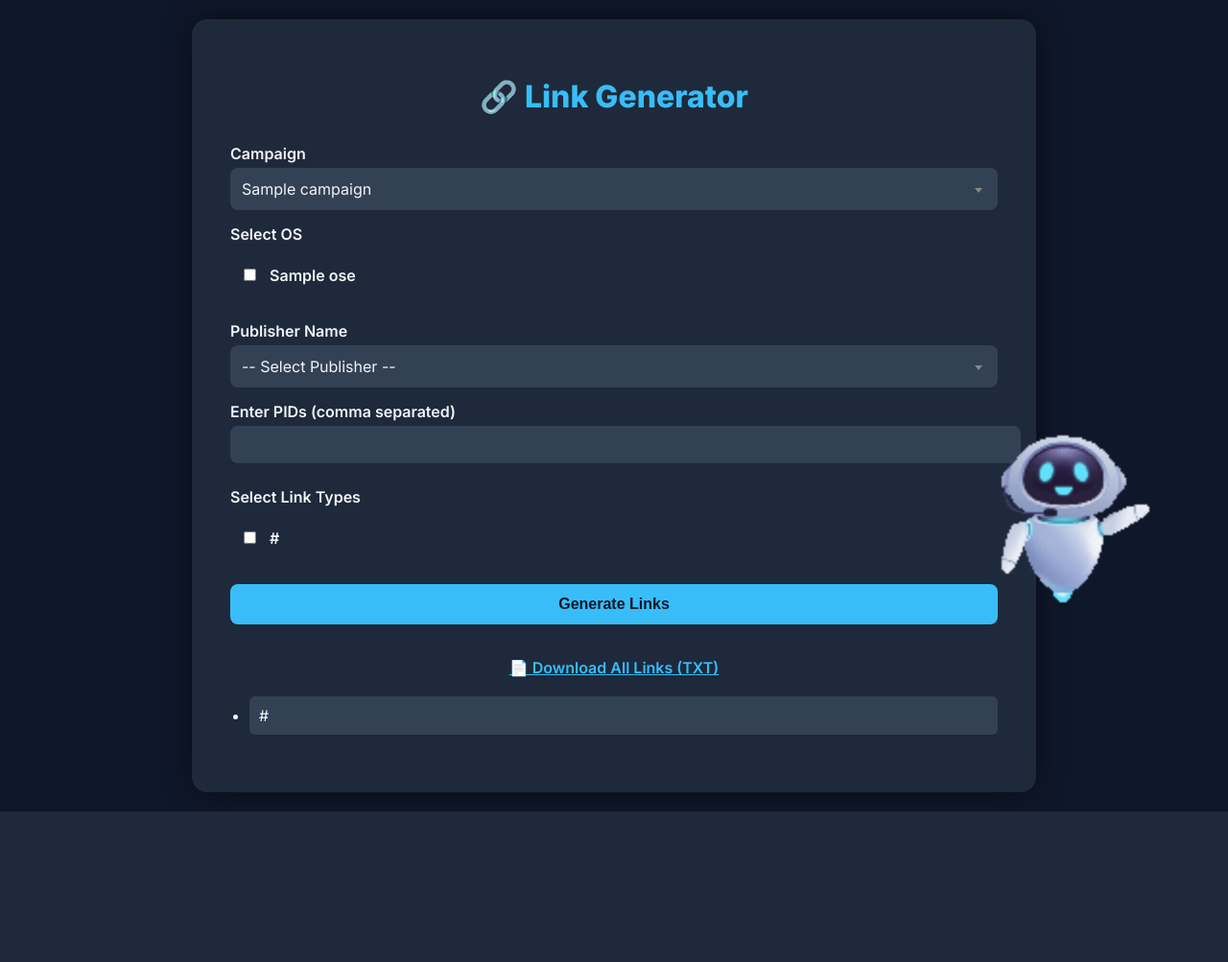
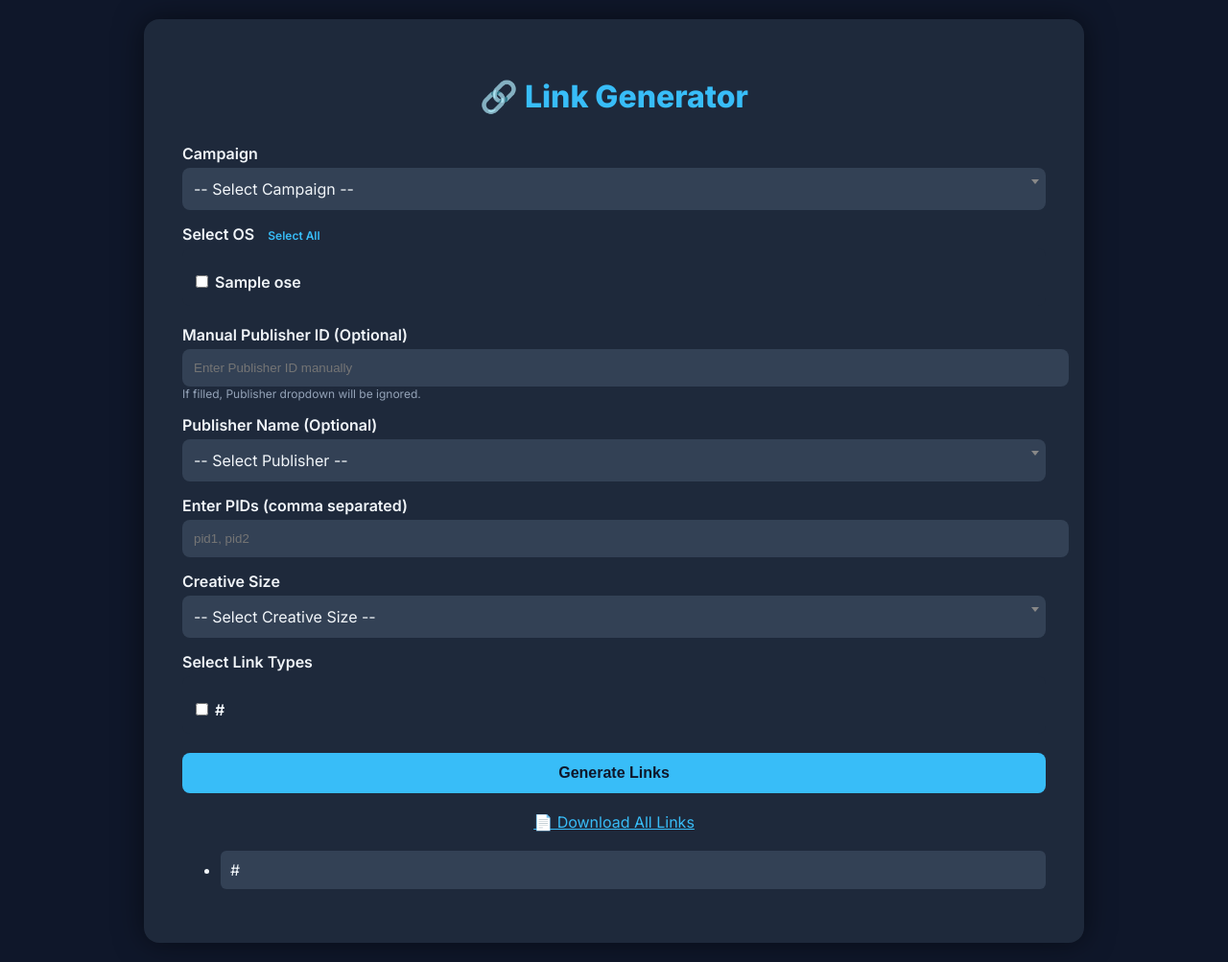
Before and after one commit to kashishtrivedi-lab/Link-Generator, a Flask app: template templates/index.html in a window 1280 px wide. Shown: the part 90-1093 px from the top of the page at 96% size. Before the commit the page ends 936 px from the top, so only its background shows below. Run offline with Flask 3, Linux system fonts and the light colour scheme; the template is opened without the code that fills it: most values are stand-ins (such as "Sample title", 1, 10 or a date in 2020); some libraries are stand-ins or nearby versions.

Commit message:
update in  app.py

```diff
--- a/app.py
+++ b/app.py
@@ -1,4 +1,4 @@
-from flask import Flask, request, render_template
+from flask import Flask, request, render_template, jsonify
 import pandas as pd
 import random
 import os
@@ -10,6 +10,7 @@ app = Flask(__name__)
 # ================== GOOGLE SHEETS ==================
 CAMPAIGN_SHEET_CSV = "https://docs.google.com/spreadsheets/d/1271IFIvoL7AwwiSIxJrf3VJ4fLUtjp6LA_r3MXt2HEA/export?format=csv&gid=0"
 PUBLISHER_SHEET_CSV = "https://docs.google.com/spreadsheets/d/1va85AhpQeTR9BxFVNjRONyUuBo-RoFjS3CK04MFHHBk/export?format=csv"
+CREATIVE_SHEET_CSV = "https://docs.google.com/spreadsheets/d/1UANNPfgWrVwtoQCnMTZUBSn05jD79gj8n4bCJuAWZfs/export?format=csv&gid=0"
 
 STATS_FILE = "link_stats.csv"
 LINK_TYPES = ["CTA", "VTA", "CTV", "Onelink CTA", "Onelink vta"]
@@ -19,14 +20,13 @@ if not os.path.exists(STATS_FILE):
     with open(STATS_FILE, "w") as f:
         f.write("date,campaign,link_type,pid_count,links_generated\n")
 
-# ================== HELPERS ==================
+# ================== LOADERS ==================
 def load_campaign_data():
     df = pd.read_csv(CAMPAIGN_SHEET_CSV)
     df.columns = df.columns.str.strip()
     df = df.applymap(lambda v: v.strip() if isinstance(v, str) else v)
     df.fillna("", inplace=True)
     return df
-
 
 def load_publishers():
     df = pd.read_csv(PUBLISHER_SHEET_CSV)
@@ -35,7 +35,14 @@ def load_publishers():
     df["Publisher_ID"] = df["Publisher_ID"].astype(str).str.strip()
     return dict(zip(df["Pub name"], df["Publisher_ID"]))
 
+def load_creatives():
+    df = pd.read_csv(CREATIVE_SHEET_CSV)
+    df.columns = df.columns.str.strip()
+    df["Campaign"] = df["Campaign"].astype(str).str.strip().str.lower()
+    df.fillna("", inplace=True)
+    return df
 
+# ================== HELPERS ==================
 def log_link_stats(campaign, link_type, pid_count, links_generated):
     date_str = datetime.now().strftime("%Y-%m-%d")
     df = pd.read_csv(STATS_FILE) if os.path.exists(STATS_FILE) else pd.DataFrame(
@@ -62,7 +69,6 @@ def log_link_stats(campaign, link_type, pid_count, links_generated):
 
     df.to_csv(STATS_FILE, index=False)
 
-
 def apply_publisher_macros(link, publisher_id, publisher_macros):
     if not link or not publisher_id or not publisher_macros:
         return link
@@ -80,7 +86,6 @@ def apply_publisher_macros(link, publisher_id, publisher_macros):
             link = f"{link}{sep}{macro}={publisher_id}"
 
     return link
-
 
 def apply_campaign_logic(link, campaign, pid, kraken_used, key):
     cname = campaign.lower().replace(" ", "")
@@ -114,39 +119,59 @@ def apply_campaign_logic(link, campaign, pid, kraken_used, key):
 
     return link
 
-# ================== ROUTE ==================
+# ================== ROUTES ==================
 @app.route("/", methods=["GET", "POST"])
 def index():
     df = load_campaign_data()
     publishers_map = load_publishers()
+    creative_df = load_creatives()
 
-    campaigns = df["Campaign"].unique()
-    oses = df["os"].unique()
+    creative_columns = [c for c in creative_df.columns if c.lower() != "campaign"]
+
+    campaigns = sorted(df["Campaign"].unique())
+    oses = sorted(df["os"].unique())
     final_links = []
 
     if request.method == "POST":
         campaign = request.form["campaign"].strip()
+        campaign_key = campaign.lower()
+
         os_vals = request.form.getlist("os")
         pid_inputs = [p.strip() for p in request.form["pid"].split(",") if p.strip()]
         selected_link_types = request.form.getlist("link_type")
 
-        publisher_name = request.form.get("publisher", "")
-        publisher_id = publishers_map.get(publisher_name, "")
+        # ===== PUBLISHER LOGIC (NEW) =====
+        publisher_name = request.form.get("publisher", "").strip()
+        manual_publisher_id = request.form.get("manual_publisher_id", "").strip()
 
-        if publisher_name and not publisher_id:
-            final_links.append("Invalid Publisher selected")
+        if manual_publisher_id:
+            publisher_id = manual_publisher_id
+        else:
+            publisher_id = publishers_map.get(publisher_name, "")
 
         rows = df[(df["Campaign"] == campaign) & (df["os"].isin(os_vals))]
         generated = set()
         kraken_used = set()
 
-        # ---------- SPECIAL LINKS ----------
+        # ===== CREATIVE LOOKUP =====
+        creative_column = request.form.get("creative_size")
+        creative_value = ""
+
+        if creative_column:
+            match = creative_df[creative_df["Campaign"] == campaign_key]
+            if not match.empty:
+                val = str(match.iloc[0].get(creative_column, "")).strip()
+                if val and val != "0":
+                    creative_value = val
+
+        # ===== SPECIAL LINKS =====
         for lt in ["Onelink CTA", "Onelink vta", "CTV"]:
             if lt not in selected_link_types:
                 continue
 
             base_link = ""
             row_ref = None
+
             for _, r in rows.iterrows():
                 if r.get(lt):
                     base_link = r.get(lt).strip()
@@ -159,7 +184,7 @@ def index():
             macros = row_ref.get("Publisher name", "")
 
             for pid in pid_inputs:
-                key = ("CTV", pid) if lt == "CTV" and campaign.lower() != "moneyman" else (lt, pid)
+                key = (lt, pid)
                 if key in generated:
                     continue
 
@@ -167,15 +192,18 @@ def index():
                 link = apply_publisher_macros(link, publisher_id, macros)
                 link = apply_campaign_logic(link, campaign, pid, kraken_used, key)
 
+                if creative_value:
+                    if "af_ad=" in link:
+                        link = re.sub(r'af_ad=[^&]*', f'af_ad={creative_value}', link)
+                    else:
+                        link += f"&af_ad={creative_value}"
+
                 final_links.append(f"{lt} (PID: {pid}): {link}")
                 generated.add(key)
 
             log_link_stats(campaign, lt, len(pid_inputs), len(pid_inputs))
 
-        if campaign.lower() != "moneyman":
-            selected_link_types = [lt for lt in selected_link_types if lt != "CTV"]
-
-        # ---------- NORMAL LINKS ----------
+        # ===== NORMAL LINKS =====
         for _, row in rows.iterrows():
             os_val = row.get("os", "")
             macros = row.get("Publisher name", "")
@@ -185,7 +213,6 @@ def index():
                 if not base_link:
                     continue
 
-                count = 0
                 for pid in pid_inputs:
                     key = (lt, os_val, pid)
                     if key in generated:
@@ -195,12 +222,14 @@ def index():
                     link = apply_publisher_macros(link, publisher_id, macros)
                     link = apply_campaign_logic(link, campaign, pid, kraken_used, key)
 
+                    if creative_value:
+                        if "af_ad=" in link:
+                            link = re.sub(r'af_ad=[^&]*', f'af_ad={creative_value}', link)
+                        else:
+                            link += f"&af_ad={creative_value}"
+
                     final_links.append(f"{lt} (OS: {os_val}, PID: {pid}): {link}")
                     generated.add(key)
-                    count += 1
-
-                if count:
-                    log_link_stats(campaign, lt, len(pid_inputs), count)
 
     return render_template(
         "index.html",
@@ -208,9 +237,27 @@ def index():
         oses=oses,
         link_types=LINK_TYPES,
         publishers=publishers_map.keys(),
+        creative_columns=creative_columns,
         final_links=final_links
     )
 
+# ================== CREATIVE PREVIEW API ==================
+@app.route("/get_creative_value")
+def get_creative_value():
+    campaign = request.args.get("campaign", "").strip().lower()
+    creative_column = request.args.get("creative_column", "").strip()
+
+    creative_df = load_creatives()
+    value = ""
+
+    if campaign and creative_column:
+        match = creative_df[creative_df["Campaign"] == campaign]
+        if not match.empty:
+            val = str(match.iloc[0].get(creative_column, "")).strip()
+            if val and val != "0":
+                value = val
+
+    return jsonify({"creative_value": value})
 
 if __name__ == "__main__":
-    app.run(debug=False)
+    app.run(debug=True)
--- a/templates/index.html
+++ b/templates/index.html
@@ -4,6 +4,7 @@
     <meta charset="UTF-8" />
     <meta name="viewport" content="width=device-width, initial-scale=1.0"/>
     <title>Link Generator</title>
+
     <link href="https://fonts.googleapis.com/css2?family=Inter:wght@400;600;800&display=swap" rel="stylesheet"/>
     <link href="https://cdn.jsdelivr.net/npm/select2@4.1.0-rc.0/dist/css/select2.min.css" rel="stylesheet"/>
 
@@ -15,180 +16,114 @@
             background-color: #0f172a;
             color: #f1f5f9;
         }
-
         .header {
             display: flex;
             justify-content: space-between;
             align-items: center;
             padding: 20px 40px;
-            background-color: #0f172a;
         }
-
         .logo {
             height: 50px;
         }
-
         .container {
-            max-width: 800px;
+            max-width: 900px;
             margin: 20px auto;
             background-color: #1e293b;
             padding: 40px;
             border-radius: 16px;
             box-shadow: 0 0 30px rgba(0,0,0,0.5);
-            position: relative;
         }
-
         h1 {
             text-align: center;
             font-weight: 800;
             color: #38bdf8;
             margin-bottom: 30px;
         }
-
         label {
             font-weight: 600;
             display: block;
             margin: 15px 0 5px;
         }
-
-        input[type="text"],
-        select {
+        select, input[type="text"] {
             width: 100%;
             padding: 12px;
             border: none;
             border-radius: 8px;
-            margin-bottom: 10px;
             background-color: #334155;
             color: #f1f5f9;
         }
-
         .select2-container .select2-selection--single {
-            background-color: #334155;
-            color: #f1f5f9;
+            background-color: #334155 !important;
             border: none;
             height: 44px;
             border-radius: 8px;
         }
-
-        .select2-container--default .select2-selection--single .select2-selection__rendered {
-            color: #f1f5f9;
-            line-height: 44px;
-            padding-left: 12px;
+        .select2-selection__rendered {
+            color: #f1f5f9 !important;
+            line-height: 44px !important;
+            padding-left: 12px !important;
         }
-
-        .select2-container--default .select2-selection--single .select2-selection__arrow {
-            height: 44px;
-            right: 10px;
-        }
-
-        input[type="checkbox"] {
-            margin-right: 10px;
-        }
-
         .checkbox-group {
             background-color: #1e293b;
             padding: 10px;
             border-radius: 8px;
             margin-bottom: 20px;
         }
-
-        .checkbox-group label {
-            display: block;
-            margin: 8px 0;
-        }
-
         input[type="submit"] {
             background-color: #38bdf8;
             border: none;
             color: #0f172a;
-            padding: 12px 24px;
+            padding: 12px;
             border-radius: 8px;
             cursor: pointer;
             font-weight: 600;
             font-size: 16px;
             width: 100%;
-            margin-bottom: 20px;
         }
-
+        .info-text {
+            font-size: 12px;
+            color: #94a3b8;
+            margin-bottom: 10px;
+        }
+        .creative-preview {
+            background-color: #0f172a;
+            padding: 10px;
+            border-radius: 6px;
+            margin-top: 5px;
+            font-size: 12px;
+            display: none;
+            border-left: 3px solid #38bdf8;
+        }
+        .creative-preview.visible {
+            display: block;
+        }
         ul {
             margin-top: 20px;
-            padding-left: 20px;
         }
-
         li {
-            margin-bottom: 20px;
+            margin-bottom: 15px;
             background-color: #334155;
             padding: 10px;
             border-radius: 6px;
             word-break: break-word;
         }
-
         .download-link {
             color: #38bdf8;
-            text-decoration: underline;
-            font-size: 14px;
-            display: inline-block;
+            display: block;
+            margin-top: 20px;
             text-align: center;
-            margin-top: 10px;
-            width: 100%;
         }
-
-        .spacer {
-            margin-top: 25px;
+        .select-all {
+            cursor: pointer;
+            font-size: 12px;
+            color: #38bdf8;
+            margin-left: 10px;
         }
-
-        .chatbot {
-            position: fixed;
-            bottom: 20px;
-            right: 20px;
-            height: 300px;
-            width: auto;
-            z-index: 100;
-        }
-
-        .robot-container {
-            position: fixed;
-            bottom: 20px;
-            left: 20px;
-            display: none;
-            flex-direction: column;
-            align-items: center;
-            z-index: 999;
-        }
-
-        .thought-bubble {
-    width: 180px;
-    margin-bottom: -20px;
-    z-index: 10;
-    display: block;
-    position: relative;
-    left: 30px;
-}
-
-
-.bubble-text {
-    position: absolute;
-    top: 15%;
-    left: 59%;
-    transform: translate(-50%, -50%);
-    width: 130px;
-    text-align: center;
-    font-size: 13px;
-    color: black;
-    font-weight: bold;
-    z-index: 1000;
-    pointer-events: none;
-}
-
-        .robot-gif {
-            width: 350px;
-        }
-
-
     </style>
 </head>
 
 <body>
+
 <div class="header">
     <div></div>
     <img src="{{ url_for('static', filename='Axponent.png') }}" class="logo">
@@ -200,21 +135,30 @@
     <form method="post">
 
         <label>Campaign</label>
-        <select name="campaign" class="select2">
+        <select name="campaign" id="campaignSelect" class="select2" required>
+            <option value="">-- Select Campaign --</option>
             {% for c in campaigns %}
                 <option value="{{ c }}">{{ c }}</option>
             {% endfor %}
         </select>
 
-        <label>Select OS</label>
+        <label>Select OS <span class="select-all" id="selectAllOS">Select All</span></label>
         <div class="checkbox-group">
             {% for o in oses %}
                 <label><input type="checkbox" name="os" value="{{ o }}"> {{ o }}</label>
             {% endfor %}
         </div>
 
-        <label>Publisher Name</label>
-        <select name="publisher" id="publisher" class="select2" required>
+        <!-- 🔥 NEW MANUAL PUBLISHER -->
+        <label>Manual Publisher ID (Optional)</label>
+        <input type="text" name="manual_publisher_id" id="manualPublisher"
+               placeholder="Enter Publisher ID manually">
+        <div class="info-text">
+            If filled, Publisher dropdown will be ignored.
+        </div>
+
+        <label>Publisher Name (Optional)</label>
+        <select name="publisher" id="publisher" class="select2">
             <option value="">-- Select Publisher --</option>
             {% for pub in publishers %}
                 <option value="{{ pub }}">{{ pub }}</option>
@@ -222,7 +166,20 @@
         </select>
 
         <label>Enter PIDs (comma separated)</label>
-        <input type="text" name="pid">
+        <input type="text" name="pid" placeholder="pid1, pid2" required>
+
+        <label>Creative Size</label>
+        <select name="creative_size" id="creative_size" class="select2">
+            <option value="">-- Select Creative Size --</option>
+            {% for column in creative_columns %}
+                <option value="{{ column }}">{{ column }}</option>
+            {% endfor %}
+        </select>
+
+        <div id="creativePreview" class="creative-preview">
+            <strong>Creative Value added to af_ad:</strong><br>
+            <span id="creativeValue">None</span>
+        </div>
 
         <label>Select Link Types</label>
         <div class="checkbox-group">
@@ -235,38 +192,69 @@
     </form>
 
     {% if final_links %}
-
-        <!-- ✅ DOWNLOAD TXT -->
-        <a href="data:text/plain;charset=utf-8,{{ final_links | join('\n\n') | urlencode }}"
-           download="generated_links.txt"
-           style="display:block;text-align:center;margin:15px 0;color:#38bdf8;font-weight:600;">
-            📄 Download All Links (TXT)
+        <a class="download-link"
+           href="data:text/plain;charset=utf-8,{{ final_links | join('\n\n') | urlencode }}"
+           download="generated_links.txt">
+            📄 Download All Links
         </a>
-
         <ul>
             {% for link in final_links %}
                 <li>{{ link }}</li>
             {% endfor %}
         </ul>
-
     {% endif %}
 </div>
- <!-- Chatbot GIF -->
-    <img src="{{ url_for('static', filename='RobotSaludando.gif') }}" alt="Chatbot" class="chatbot">
-
-    <!-- Flying Robot -->
-    <div class="robot-container" id="robot-container">
-        <img src="{{ url_for('static', filename='Thought bubble.gif') }}" alt="Bubble" class="thought-bubble">
-        <span class="bubble-text">Now campaign touches the sky!</span>
-        <img src="{{ url_for('static', filename='Cute Robot Flying Cartoon.gif') }}" alt="Robot" class="robot-gif">
-    </div>
 
 <script src="https://code.jquery.com/jquery-3.6.0.min.js"></script>
 <script src="https://cdn.jsdelivr.net/npm/select2@4.1.0-rc.0/dist/js/select2.min.js"></script>
+
 <script>
-    $(document).ready(function () {
-        $('.select2').select2();
+$(document).ready(function () {
+
+    $('.select2').select2({ width: '100%' });
+
+    // Select all OS
+    $('#selectAllOS').click(function () {
+        const all = $('input[name="os"]');
+        const checked = $('input[name="os"]:checked');
+        all.prop('checked', all.length !== checked.length);
     });
+
+    // Disable publisher dropdown if manual ID is entered
+    $('#manualPublisher').on('input', function () {
+        if ($(this).val().trim()) {
+            $('#publisher').prop('disabled', true).val('').trigger('change');
+        } else {
+            $('#publisher').prop('disabled', false);
+        }
+    });
+
+    // Fetch creative preview
+    function fetchCreativeValue() {
+        const campaign = $('#campaignSelect').val();
+        const creative = $('#creative_size').val();
+
+        if (!campaign || !creative) {
+            $('#creativePreview').removeClass('visible');
+            return;
+        }
+
+        $('#creativePreview').addClass('visible');
+        $('#creativeValue').text('Loading...');
+
+        $.get('/get_creative_value', {
+            campaign: campaign,
+            creative_column: creative
+        }, function (res) {
+            $('#creativeValue').text(res.creative_value || 'No value found');
+        }).fail(function () {
+            $('#creativeValue').text('Error fetching value');
+        });
+    }
+
+    $('#campaignSelect, #creative_size').on('change', fetchCreativeValue);
+});
 </script>
+
 </body>
 </html>
```
Also changed, not shown: link_stats.csv (+7 -0 lines), 1 other file.
